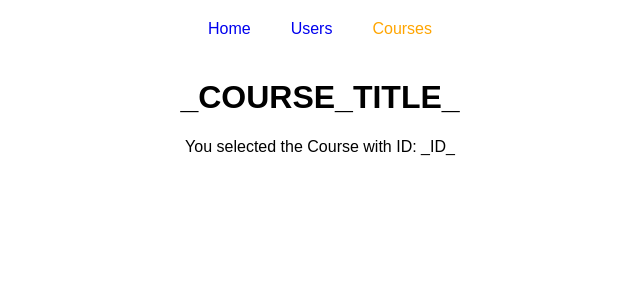
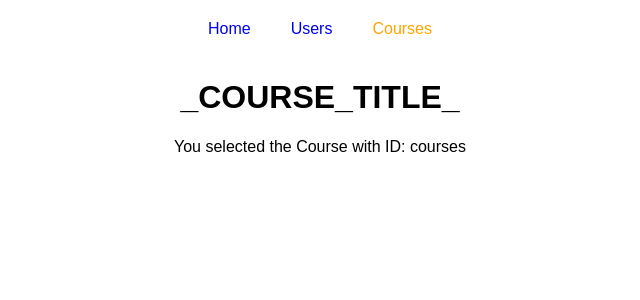
Before and after one commit to GurunathSolanki/react-routing-assignment, a React (Create React App) app: page /courses/1 in a window 1280 px wide. Shown: the top 300 px of the page, without its empty margins (320-960 px from the left). Built offline with nearby package versions, Linux system fonts and the light colour scheme.

Commit message:
Pass the course ID to the Course page and output it there

```diff
--- a/src/containers/Course/Course.js
+++ b/src/containers/Course/Course.js
@@ -1,11 +1,20 @@
 import React, { Component } from 'react';
 
 class Course extends Component {
-    render () {
+  state = {
+    courseId: null,
+  };
+  componentDidMount() {
+    console.log('[Course] mounted !!');
+    console.log(this.props);
+
+    this.setState({ courseId: this.props.match.params.id });
+  }
+  render() {
     return (
       <div>
         <h1>_COURSE_TITLE_</h1>
-                <p>You selected the Course with ID: _ID_</p>
+        <p>You selected the Course with ID: {this.state.courseId}</p>
       </div>
     );
   }
```
Lines whose indentation alone changed are shown as unchanged.
